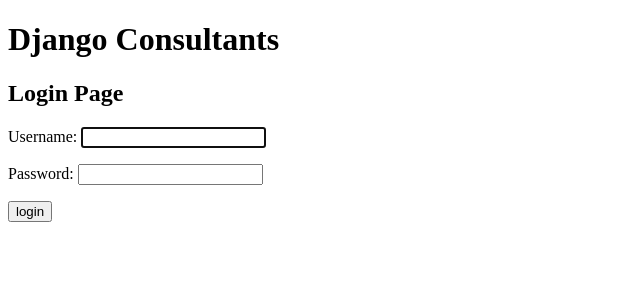
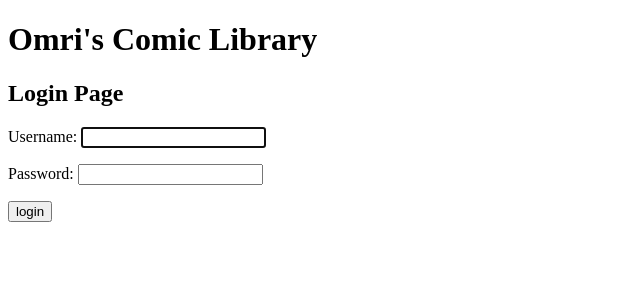
Before and after one commit to omriz/comic_site, a Django app: page /login/ in a window 1280 px wide. Shown: the top 300 px of the page, without its empty margins (0-640 px from the left). Run offline with Django 3.2, Linux system fonts and the light colour scheme; parts of the project's set-up code (start-up, migrations or seed data) failed here and were passed over.

Commit message:
Changing the login page title

```diff
--- a/comicsite/comicLibrary/templates/registration/login.html
+++ b/comicsite/comicLibrary/templates/registration/login.html
@@ -4,12 +4,12 @@
 {% endcomment %}
 
 {% block head %}
-<title>Django Consultants | Login</title>
+<title>Omri's Comic Library | Login</title>
 {% endblock %}
 
 {% block body %}
     <header>
-        <h1>Django Consultants</h1>
+        <h1>Omri's Comic Library</h1>
         <h2>Login Page</h2>
     </header>
 
```
